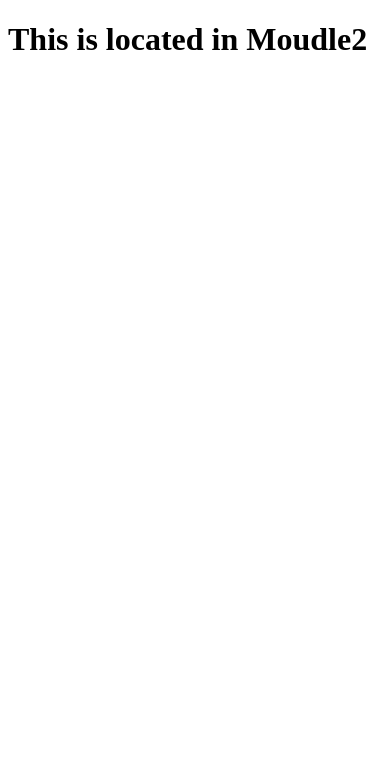
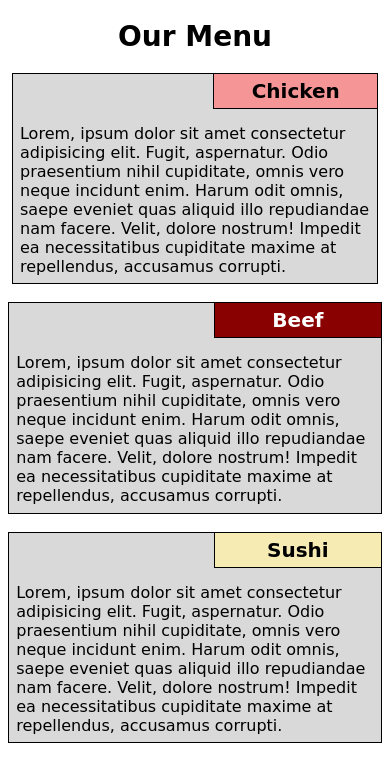
Before and after one commit to HamzaYousafzay/Coursera_Test, a plain HTML site: page Module2_Solution/index.html in a window 390 px wide. Drawn offline with Linux system fonts and the light colour scheme; files that its build step writes are made by us from their sources.

Commit message:
Assignment_Solution

```diff
--- /dev/null
+++ b/Module2_Solution/css/Style.css
@@ -0,0 +1,196 @@
+/* base styles */
+
+* {
+    box-sizing: border-box;
+    font-family: Cursive;
+    padding: 0px;
+    margin: 0px;
+    font-size: 16px;
+}
+
+h1 {
+    width: 100%;
+    text-align: center;
+    font-size: 1.75em;
+    }
+
+h2 {
+    width: 45%;
+    text-align: center;
+    padding: 5px 0px 5px 0px;
+    border-bottom: black 1px solid;
+    border-left: black 1px solid;
+    position: absolute;
+    left: 55%;
+    font-size: 1.25em;
+}
+
+
+article {
+    border: 1px solid black;
+    background-color: #d9d9d9;
+    position: relative;
+}
+
+p {
+    text-align: left;
+    margin: 50px 2% 2% 2%;
+}
+
+
+/* subheadings */
+
+#chicken {
+    background-color: #f59595;
+}
+
+#beef {
+    background-color: #8a0101;
+    color: #ffffff;
+}
+
+#sushi {
+    background-color: #f6ebb2;
+}
+
+
+/* Responsive settings */
+
+
+@media (min-width: 992px) {
+
+    #headingwrap {
+        margin: 60px 0px 80px 0px;
+    }
+
+    #col1 {
+        width: 33.33%;
+        float: left;
+    }
+
+    #cont1 {
+        width: 88%;
+        margin-left: 9%;
+        margin-right: 3%;
+    }
+
+
+    #col2 {
+        width: 33.33%;
+        float: left;
+    }
+
+    #cont2 {
+        width: 88%;
+        margin-left: auto;
+        margin-right: auto;
+    }
+
+
+    #col3 {
+        width: 33.33%;
+        float: left;
+    }
+
+    #cont3 {
+        width: 88%;
+        margin-left: 3%;
+        margin-right: 9%;
+    }
+
+
+}
+
+
+
+@media (min-width: 768px) and (max-width: 991px) {
+
+    #headingwrap {
+        margin: 40px 0px 40px 0px;
+    }
+
+    #col1 {
+        width: 50%;
+        float: left;
+    }
+
+    #cont1 {
+        width: 94%;
+        margin-left: 4%;
+        margin-right: 2%;
+    }
+
+
+    #col2 {
+        width: 50%;
+        float: left;
+    }
+
+    #cont2 {
+        width: 94%;
+        margin-left: 2%;
+        margin-right: 4%
+    }
+
+
+    #col3 {
+        width: 100%;
+        float: left;
+        margin-top: 18px;
+    }
+
+    #cont3 {
+        width: 96%;
+        margin-left: auto;
+        margin-right: auto;
+    }
+
+
+}
+
+
+@media (max-width: 767px) {
+
+    #headingwrap {
+        margin: 20px 0px 20px 0px;
+    }
+
+    #col1 {
+        width: 100%;
+        float: left;
+        margin-bottom: 18px;
+    }
+
+    #cont1 {
+        width: 94%;
+        margin-left: auto;
+        margin-right: auto;
+    }
+
+
+    #col2 {
+        width: 100%;
+        float: left;
+        margin-bottom: 18px;
+    }
+
+    #cont2 {
+        width: 96%;
+        margin-left: auto;
+        margin-right: auto;
+    }
+
+
+    #col3 {
+        width: 100%;
+        float: left;
+    }
+
+    #cont3 {
+        width: 96%;
+        margin-left: auto;
+        margin-right: auto;
+    }
+
+
+}
--- a/Module2_Solution/index.html
+++ b/Module2_Solution/index.html
@@ -1,11 +1,57 @@
 <!DOCTYPE html>
-<html lang="en">
+<html>
 <head>
-    <meta charset="UTF-8">
-    <meta name="viewport" content="width=device-width, initial-scale=1.0">
-    <title>Document</title>
+    <meta name="viewport" content="width=device-width, initial-scale=1">
+    <link rel="stylesheet" href="style.css">
+
 </head>
+
 <body>
-    <h1>This is located in Moudle2</h1>
+
+<div id="headingwrap">
+    <h1>Our Menu</h1>
+</div>
+
+<div>
+
+    <section id="col1">
+        <article id="cont1">
+            <h2 id="chicken">
+                Chicken
+            </h2>
+            <p>
+                Lorem, ipsum dolor sit amet consectetur adipisicing elit. Fugit, aspernatur. Odio praesentium nihil cupiditate, omnis vero neque incidunt enim. Harum odit omnis, saepe eveniet quas aliquid illo repudiandae nam facere. Velit, dolore nostrum! Impedit ea necessitatibus cupiditate maxime at repellendus, accusamus corrupti.
+            </p>
+        </article>
+    </section>
+
+
+    <section id="col2">
+        <article id="cont2">
+            <h2 id="beef">
+                Beef
+            </h2>
+            <p>
+                Lorem, ipsum dolor sit amet consectetur adipisicing elit. Fugit, aspernatur. Odio praesentium nihil cupiditate, omnis vero neque incidunt enim. Harum odit omnis, saepe eveniet quas aliquid illo repudiandae nam facere. Velit, dolore nostrum! Impedit ea necessitatibus cupiditate maxime at repellendus, accusamus corrupti.
+            </p>
+        </article>
+    </section>
+
+
+
+    <section id="col3">
+        <article id="cont3">
+            <h2 id="sushi">
+                Sushi
+            </h2>
+            <p>
+                Lorem, ipsum dolor sit amet consectetur adipisicing elit. Fugit, aspernatur. Odio praesentium nihil cupiditate, omnis vero neque incidunt enim. Harum odit omnis, saepe eveniet quas aliquid illo repudiandae nam facere. Velit, dolore nostrum! Impedit ea necessitatibus cupiditate maxime at repellendus, accusamus corrupti.
+            </p>
+        </article>
+    </section>
+
+</div>
+
 </body>
+
 </html>
```
